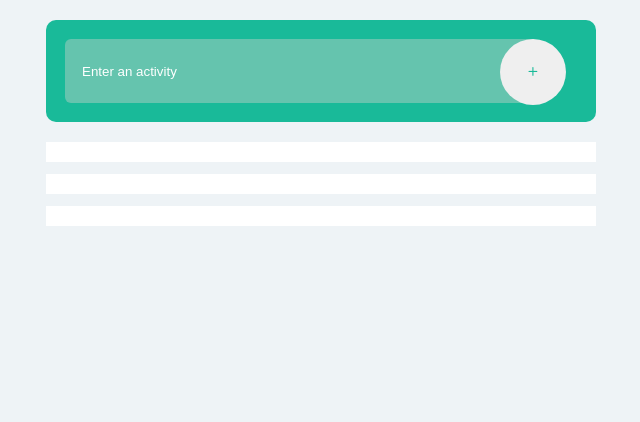
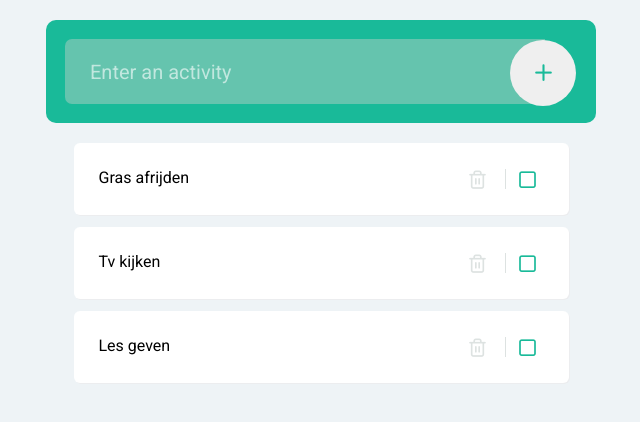
Before and after one commit to cissyverhaeghe/CSS.todoapp, a plain HTML site: page index.html in a window 1280 px wide. Shown: the whole page, without its empty margins (319-959 px from the left). Drawn offline with Linux system fonts and the light colour scheme; files whose address does not match are found by name.

Commit message:
exercise CSS on placing buttons with SASS and BEM

```diff
--- a/css/base/_fonts.scss
+++ b/css/base/_fonts.scss
@@ -1 +1,9 @@
+@use "./variables" as *;
 @import url("https://fonts.googleapis.com/css2?family=Roboto&display=swap");
+
+@mixin font($fs: 20px, $lh: 20px, $c: $white) {
+  font-family: Roboto;
+  font-size: $fs;
+  line-height: $lh;
+  color: $c;
+}
--- a/css/base/_variables.scss
+++ b/css/base/_variables.scss
@@ -1,5 +1,7 @@
 $black: #000;
 $white: #fff;
 $green: #19ba99;
+$lightgreen: #65c4ae;
 $grey: #cbd5d2;
 $bodybg: #eef3f6;
+$red: #dc3929;
--- a/css/style.scss
+++ b/css/style.scss
@@ -1,6 +1,6 @@
 @use "./base/reset";
 @use "./base/extends";
-@use "./base/fonts";
+@use "./base/fonts" as *;
 @use "./base/mixins" as *;
 @use "./base/variables" as *;
 @use "./icons/icons";
@@ -10,8 +10,7 @@ body {
 }
 
 ::placeholder {
-  color: white;
-  opacity: 1;
+  color: rgba($white, 0.6);
 }
 
 main {
@@ -25,48 +24,85 @@ main {
   min-height: 75px;
   margin-bottom: 20px;
   padding: 19px;
-  padding-right: 62px;
   position: relative;
-  input {
+  &__input {
+    @include font;
     background-color: #65c4ae;
-    color: white;
-    width: 100%;
-    border-style: none;
-
-    height: 64px;
-    padding-left: 17px;
-    border-top-left-radius: 6px;
-    border-bottom-left-radius: 6px;
+    width: calc(100% - 32.5px);
+    border-width: 0px;
+    height: 65px;
+    padding-left: 25px;
+    padding-right: 57.5px;
+    border-radius: 7px 0 0 7px;
+    outline: none;
   }
-  button {
+  &__submit {
     position: absolute;
     width: 66px;
     height: 66px;
     border-radius: 50px;
-    right: 30px;
-    border: none;
+    right: 20px;
+    top: 20px;
+    border-width: 0;
+    cursor: pointer;
   }
-
-  button::after {
-    height: 50px;
-    width: 50px;
+  &:after {
+    position: absolute;
     font-family: icons;
     content: "\e000";
     color: $green;
+    font-size: 25px;
+    top: 40px;
+    right: 40px;
   }
-}
-
-form input {
+  &--error {
+    .form__input {
+      background-color: red;
+    }
+    .form__submit {
+      cursor: not-allowed;
+    }
+  }
 }
 
 .list {
   &__item {
+    display: flex;
     min-height: 20px;
     background-color: $white;
+    margin: 0 auto;
     margin-bottom: 12px;
-    span,
-    button {
-      display: none;
+    width: 90%;
+    padding: 25px;
+    border-radius: 6px;
+    box-shadow: 1px 1px #ecedef;
+    &__text {
+      @include font(20, 20px, $black);
+      display: block;
+      width: 350px;
+      margin-right: 20px;
+    }
+    &__button {
+      border: none;
+      background: transparent;
+      font-family: icons;
+      font-size: 20px;
+      cursor: pointer;
+      &--remove {
+        &::after {
+          content: "\e001";
+          color: #dde2e1;
+          border-right: 1px solid #dde2e1;
+          padding-right: 17px;
+        }
+      }
+      &--removed {
+        color: $red;
+      }
+      &--check::after {
+        content: "\e002";
+        color: $green;
+      }
     }
   }
 }
--- a/index.html
+++ b/index.html
@@ -9,7 +9,7 @@
   </head>
   <body>
     <main>
-      <form action="" class="form">
+      <form action="" class="form" spellcheck="false">
         <input
           type="text"
           name="activity"
```
Also changed, not shown: css/style.css, 1 other file.
